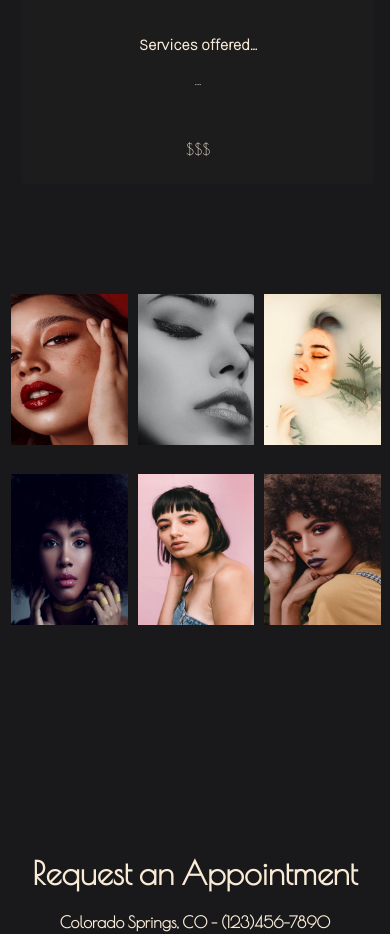
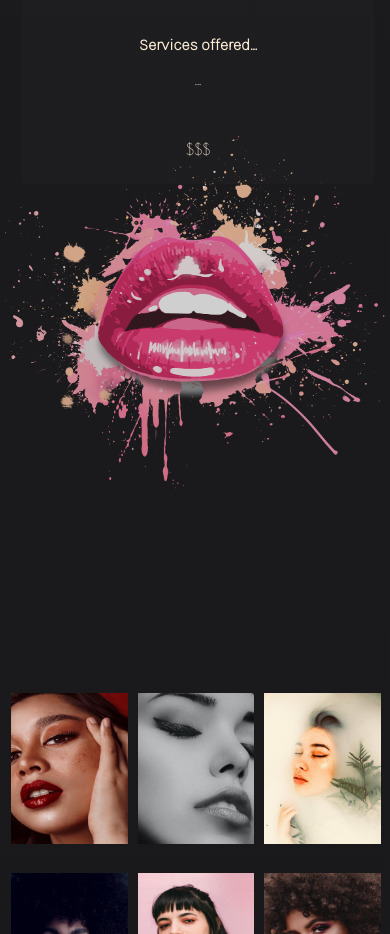
Before and after one commit to proiacm/glamlex, a React (Create React App) app: page / in a window 390 px wide. Shown: the part 4783-5717 px from the top of the page. Built offline with nearby package versions, Linux system fonts and the light colour scheme.

Commit message:
Update App

```diff
--- a/src/App.css
+++ b/src/App.css
@@ -4,3 +4,23 @@
   color: antiquewhite;
   font-family: 'Poiret One', cursive;
 }
+
+.lip-img {
+  width: 40%;
+  margin-left: 200px;
+  padding-bottom: 100px;
+  margin-top: -100px;
+  opacity: 0.8;
+}
+
+@media only screen and (max-width: 600px){
+  .App {
+    background-image: linear-gradient(#212122,#19181a 90%);
+  }
+  .lip-img {
+    width: 100%;
+    margin-left: 5px;
+    padding-bottom: 100px;
+    margin-top: -60px;
+  }
+}
--- a/src/App.js
+++ b/src/App.js
@@ -5,6 +5,7 @@ import './App.css';
 import Appointment from './Appointment/Appointment';
 import Nav from './Nav/Nav';
 import Offer from './Offer/Offer';
+import lips from './Images/lips.png';
 
 class App extends Component {
 
@@ -29,6 +30,7 @@ class App extends Component {
         <Nav />
         <About />
         {services}
+        <img className='lip-img' src={lips}/>
         <Gallery />
         <Appointment />
       </div>
```
